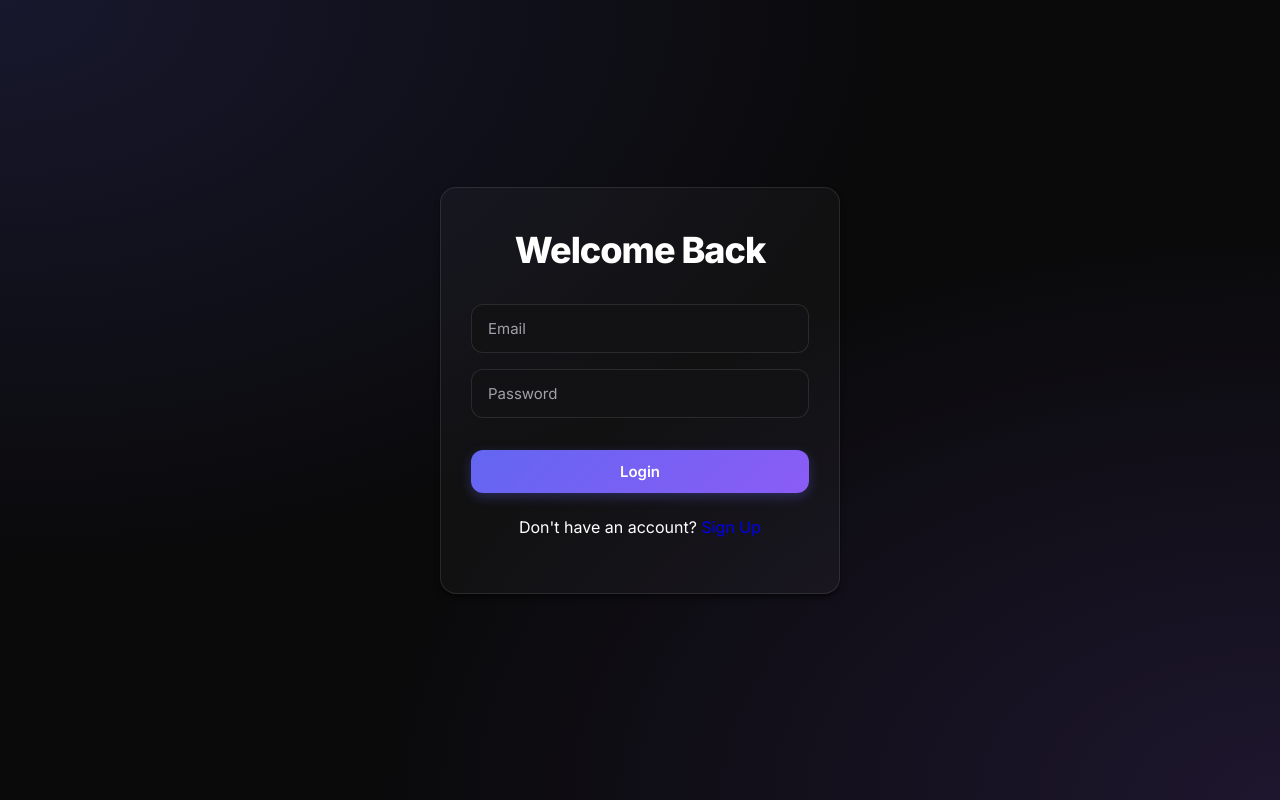
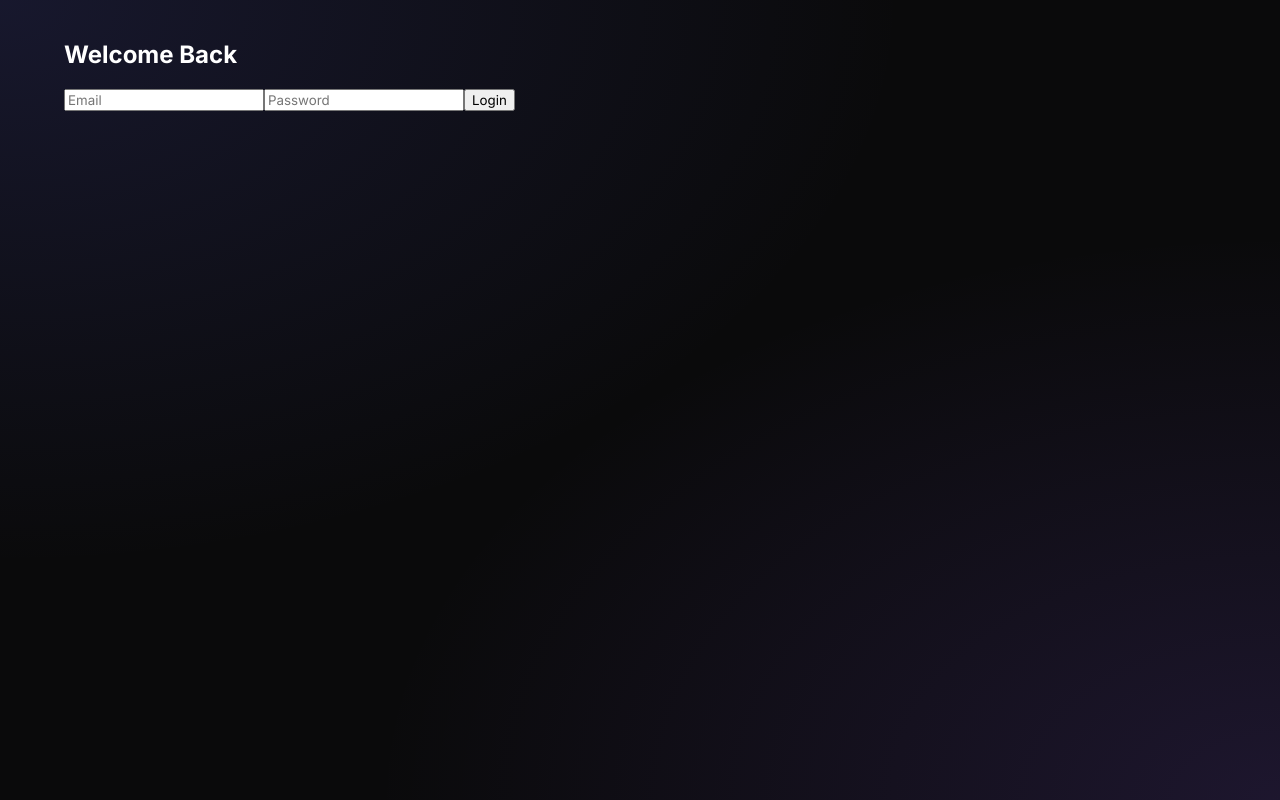
Before and after one commit to Ashmithaaaa/idea-forge-frontend, a React (Vite) app: page /login in a window 1280 px wide. Built offline with nearby package versions, Linux system fonts and the light colour scheme.

Commit message:
fix login

```diff
--- a/src/pages/Login.jsx
+++ b/src/pages/Login.jsx
@@ -1,5 +1,5 @@
 import React, { useState } from "react";
-import { useNavigate, Link } from "react-router-dom";
+import { useNavigate } from "react-router-dom";
 
 const BASE_URL = "https://idea-forge-backend.onrender.com";
 
@@ -11,6 +11,8 @@ const Login = () => {
 
   const handleLogin = async (e) => {
     e.preventDefault();
+
+    console.log("Login clicked"); // ✅ debug
 
     try {
       const res = await fetch(`${BASE_URL}/api/auth/login`, {
@@ -24,86 +26,50 @@ const Login = () => {
         }),
       });
 
-      // ✅ SAFE JSON PARSE
-      let data = null;
+      console.log("Status:", res.status); // ✅ debug
+
+      let data = {};
       try {
         data = await res.json();
-      } catch (err) {
-        console.warn("Invalid JSON response");
-      }
+      } catch {}
 
       if (!res.ok) {
-        alert(data?.message || "Invalid email or password");
+        alert("Login failed");
         return;
       }
 
-      // ✅ SAFE STORAGE
-      localStorage.setItem("token", data?.token || "");
-      localStorage.setItem("user", JSON.stringify(data?.user || {}));
+      localStorage.setItem("token", data.token);
+      localStorage.setItem("user", JSON.stringify(data.user));
 
-      alert("Login successful");
+      alert("Login success");
       navigate("/");
-    } catch (error) {
-      console.error(error);
-      alert("Login error");
+    } catch (err) {
+      console.error(err);
+      alert("Server error");
     }
   };
 
   return (
-    <div
-      className="fade-in"
-      style={{
-        display: "flex",
-        justifyContent: "center",
-        alignItems: "center",
-        minHeight: "100vh",
-        padding: "20px",
-      }}
-    >
-      <div
-        className="card"
-        style={{
-          width: "100%",
-          maxWidth: "400px",
-          padding: "40px 30px",
-          textAlign: "center",
-        }}
-      >
-        <h2 className="page-title" style={{ marginBottom: "32px" }}>
-          Welcome Back
-        </h2>
+    <div className="container">
+      <h2>Welcome Back</h2>
 
       <form onSubmit={handleLogin}>
         <input
           type="email"
-            className="input"
           placeholder="Email"
           value={email}
           onChange={(e) => setEmail(e.target.value)}
-            required
         />
 
         <input
           type="password"
-            className="input"
           placeholder="Password"
           value={password}
           onChange={(e) => setPassword(e.target.value)}
-            required
         />
 
-          <button
-            className="primary-btn"
-            style={{ width: "100%", marginTop: "16px" }}
-          >
-            Login
-          </button>
+        <button type="submit">Login</button>
       </form>
-
-        <p style={{ marginTop: "24px" }}>
-          Don't have an account? <Link to="/signup">Sign Up</Link>
-        </p>
-      </div>
     </div>
   );
 };
```
Lines whose indentation alone changed are shown as unchanged.
